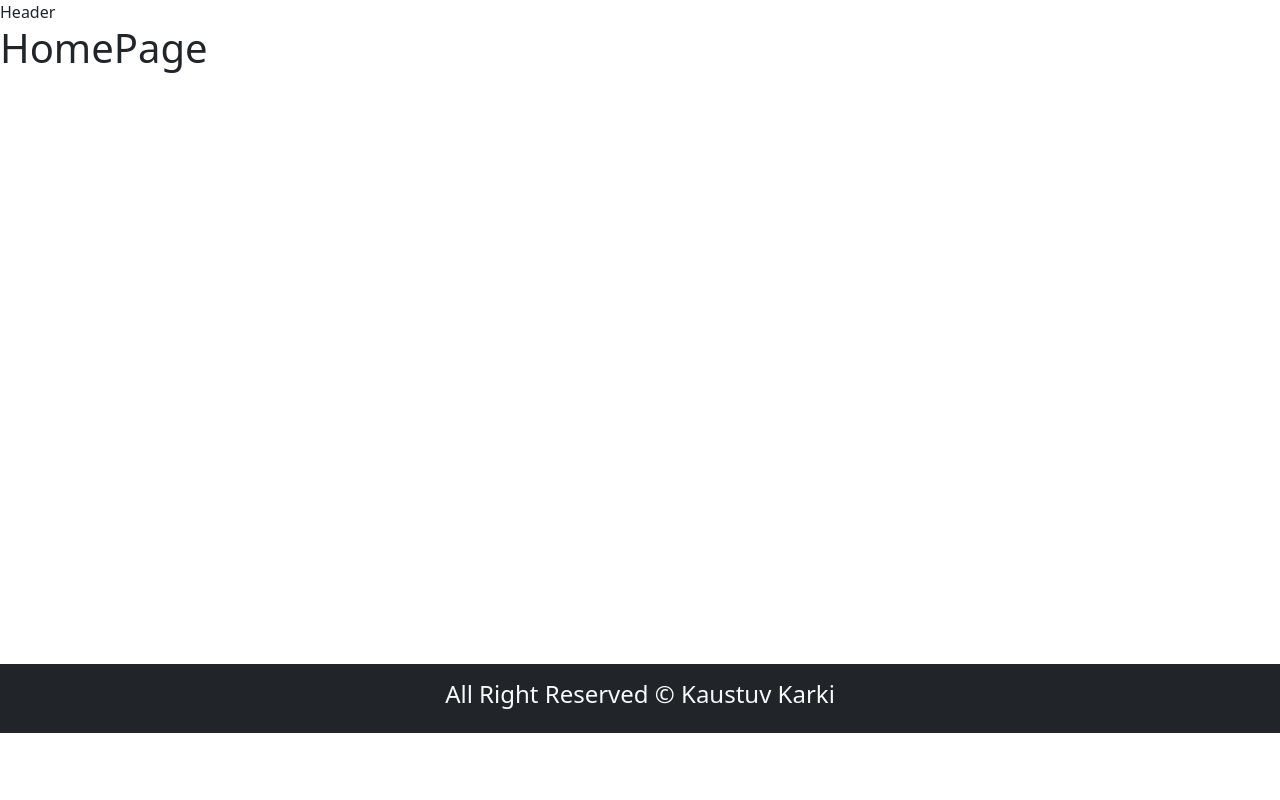
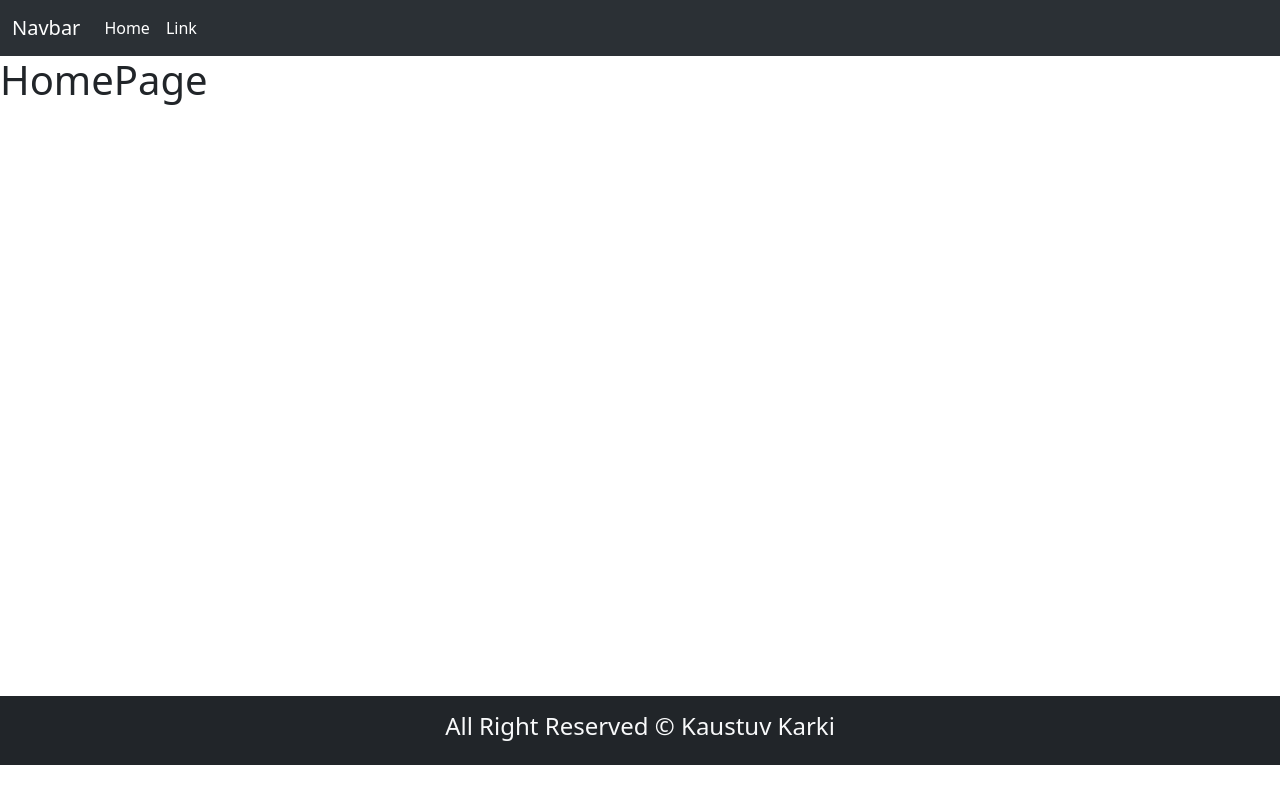
Before and after one commit to Kaustuv-Karki/E-commerce-mern, a React (Create React App) app in the folder client/: page / in a window 1280 px wide. Built offline with nearby package versions, Linux system fonts and the light colour scheme; a web font is replaced by a local one.

Commit message:
navbar created

```diff
--- a/client/src/components/Layout/Header.jsx
+++ b/client/src/components/Layout/Header.jsx
@@ -1,7 +1,50 @@
 import React from "react";
+import { NavLink } from "react-router-dom";
 
 const Header = () => {
-    return <div>Header</div>;
+    return (
+        <>
+            <nav
+                className="navbar navbar-expand-lg bg-body-tertiary"
+                data-bs-theme="dark">
+                <div className="container-fluid">
+                    <NavLink to="/" className="navbar-brand">
+                        Navbar
+                    </NavLink>
+                    <button
+                        className="navbar-toggler"
+                        type="button"
+                        data-bs-toggle="collapse"
+                        data-bs-target="#navbarTogglerDemo02"
+                        aria-controls="navbarTogglerDemo02"
+                        aria-expanded="false"
+                        aria-label="Toggle navigation">
+                        <span className="navbar-toggler-icon" />
+                    </button>
+                    <div
+                        className="collapse navbar-collapse"
+                        id="navbarTogglerDemo02">
+                        <ul className="navbar-nav me-auto mb-2 mb-lg-0">
+                            <li className="nav-item">
+                                <NavLink
+                                    to="/"
+                                    className="nav-link active"
+                                    aria-current="page"
+                                    href="#">
+                                    Home
+                                </NavLink>
+                            </li>
+                            <li className="nav-item">
+                                <NavLink to="/" className="nav-link" href="#">
+                                    Link
+                                </NavLink>
+                            </li>
+                        </ul>
+                    </div>
+                </div>
+            </nav>
+        </>
+    );
 };
 
 export default Header;
```
